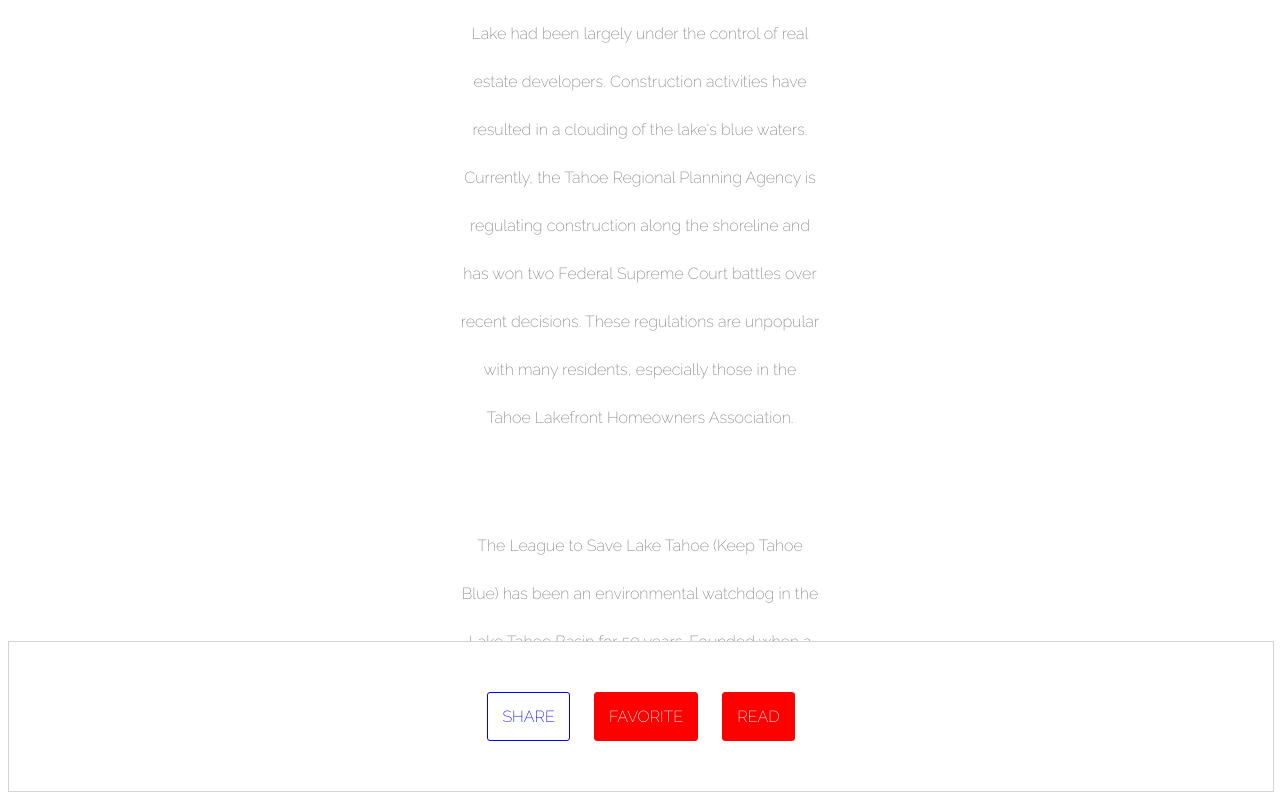
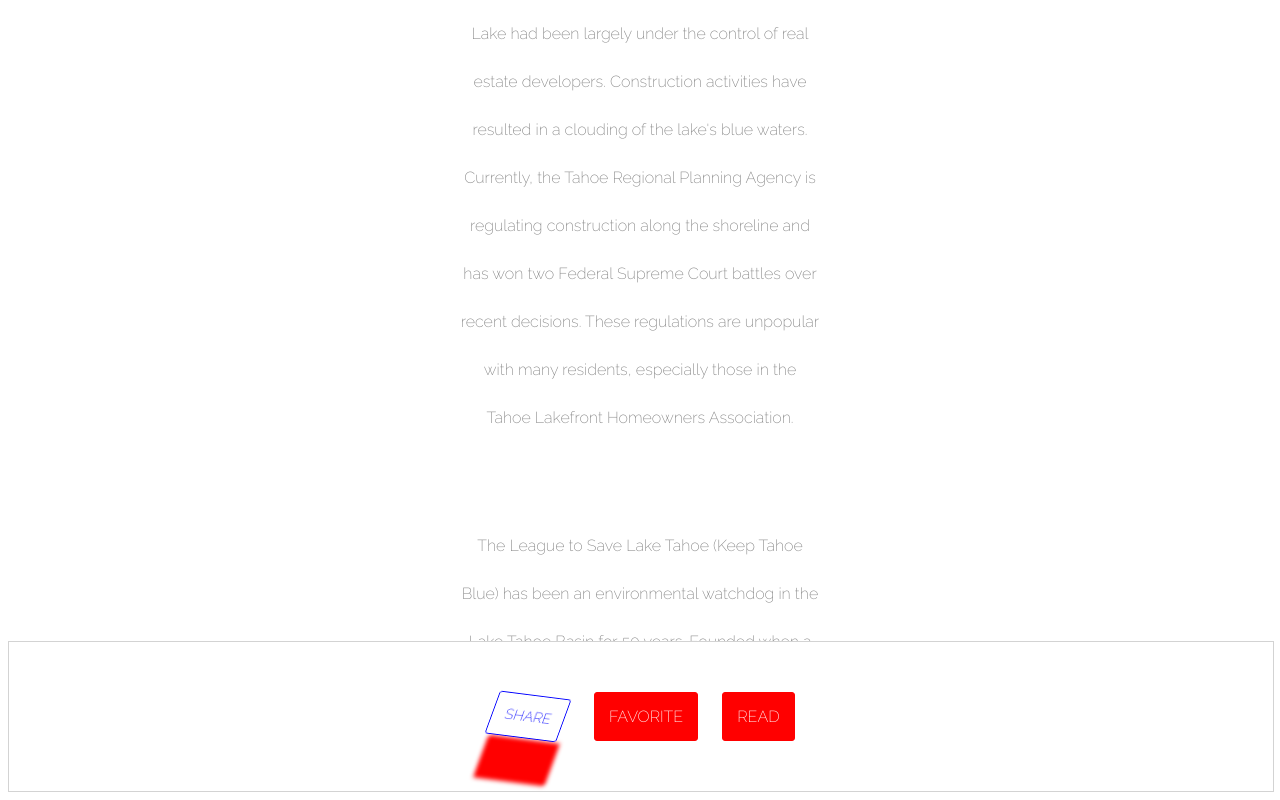
Before and after one commit to hikmatilloRv/Learn-HTML-Codecademy, a plain HTML site: page TheTerminal/index.html in a window 1280 px wide. In both pictures the pointer is over the link "SHARE". Shown: the part 1503-2303 px from the top of the page. Drawn offline with Linux system fonts and the light colour scheme.

Commit message:
added .share a:hover transform rotate3d

```diff
--- a/TheTerminal/style.css
+++ b/TheTerminal/style.css
@@ -119,4 +119,6 @@ body {
     background: white;
     border: 1px solid blue;
     color: blue;
+    transform: rotate3d(2, -2, 1, 40deg);
+    box-shadow: 5px 50px 5px 0 red;
   }
```
